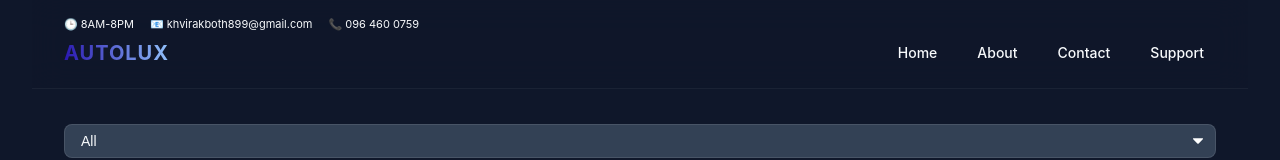
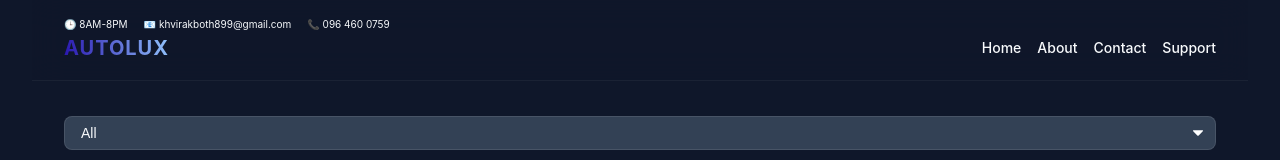
Before and after one commit to bothh899/SALECAR11, a plain HTML site: page index.html in a window 1280 px wide. Shown: the top 160 px of the page. Drawn offline with Linux system fonts and the light colour scheme; grey boxes are pictures that could not be loaded.

Commit message:
Update index.html

```diff
--- a/index.html
+++ b/index.html
@@ -128,7 +128,7 @@ body {
             text-decoration: none;
             font-weight: 500;
             transition: var(--transition);
-            padding: 0.5rem 0.75rem;
+            padding: 0rem 0.rem;
             border-radius: var(--border-radius);
             font-size: 0.875rem;
         }
@@ -142,7 +142,7 @@ body {
             background-color: var(--bg-card);
             color: var(--text-light);
             border: 1px solid rgba(255, 255, 255, 0.1);
-            padding: 0.5rem;
+            padding: 0rem;
             border-radius: var(--border-radius);
             cursor: pointer;
             font-size: 0.875rem;
@@ -1045,9 +1045,9 @@ body {
 
             <nav>
                 <div class="nav-right">
-                    <a1 style="font-size: 11px;">🕒 8AM-8PM</a1>
-                    <a1 style="font-size: 11px;">📧 khvirakboth899@gmail.com</a1>
-                    <a1 style="font-size: 11px;">📞 096 460 0759</a1>
+                    <a1 style="font-size: 10px;">🕒 8AM-8PM</a1>
+                    <a1 style="font-size: 10px;">📧 khvirakboth899@gmail.com</a1>
+                    <a1 style="font-size: 10px;">📞 096 460 0759</a1>
                 </div>
 
             </nav>
```
